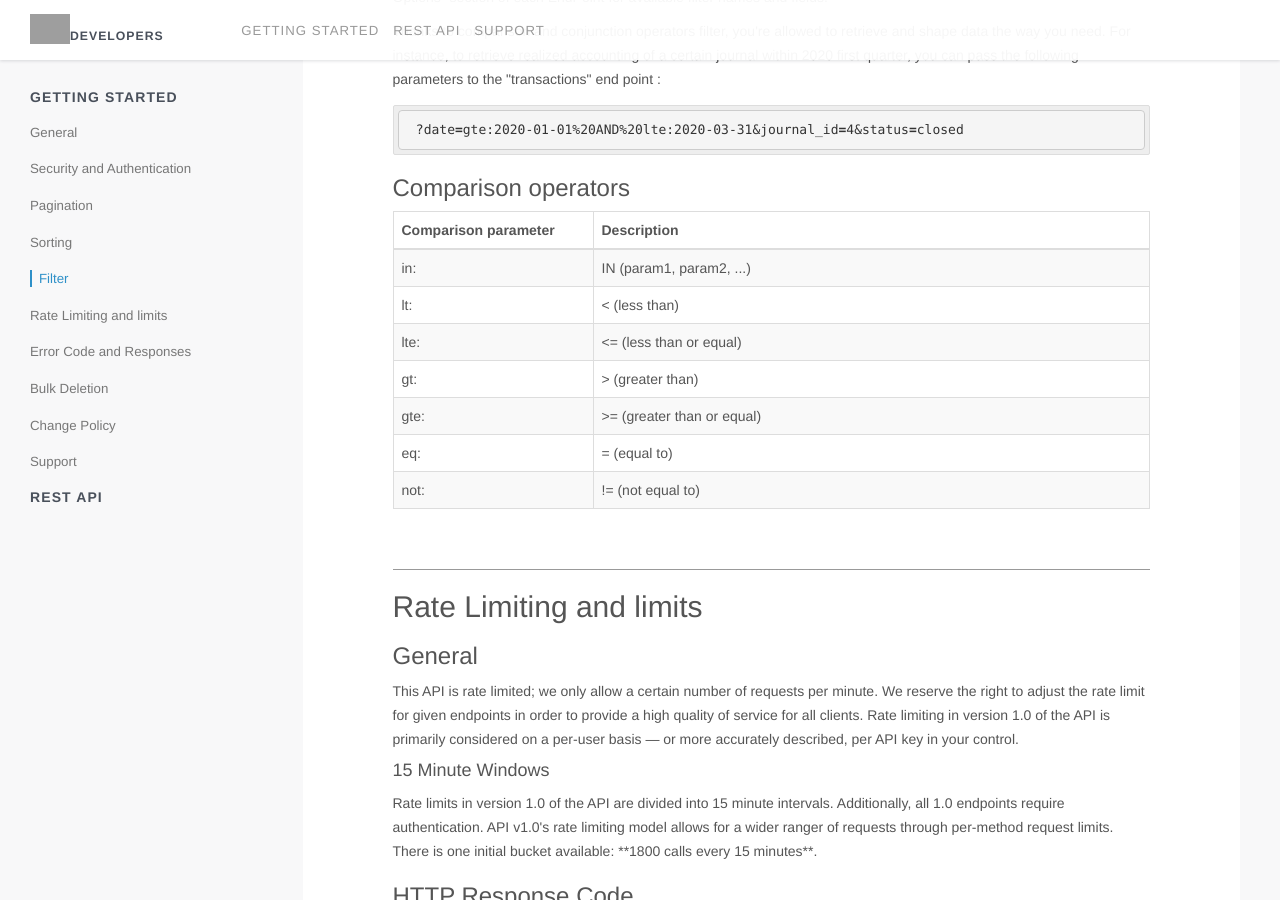
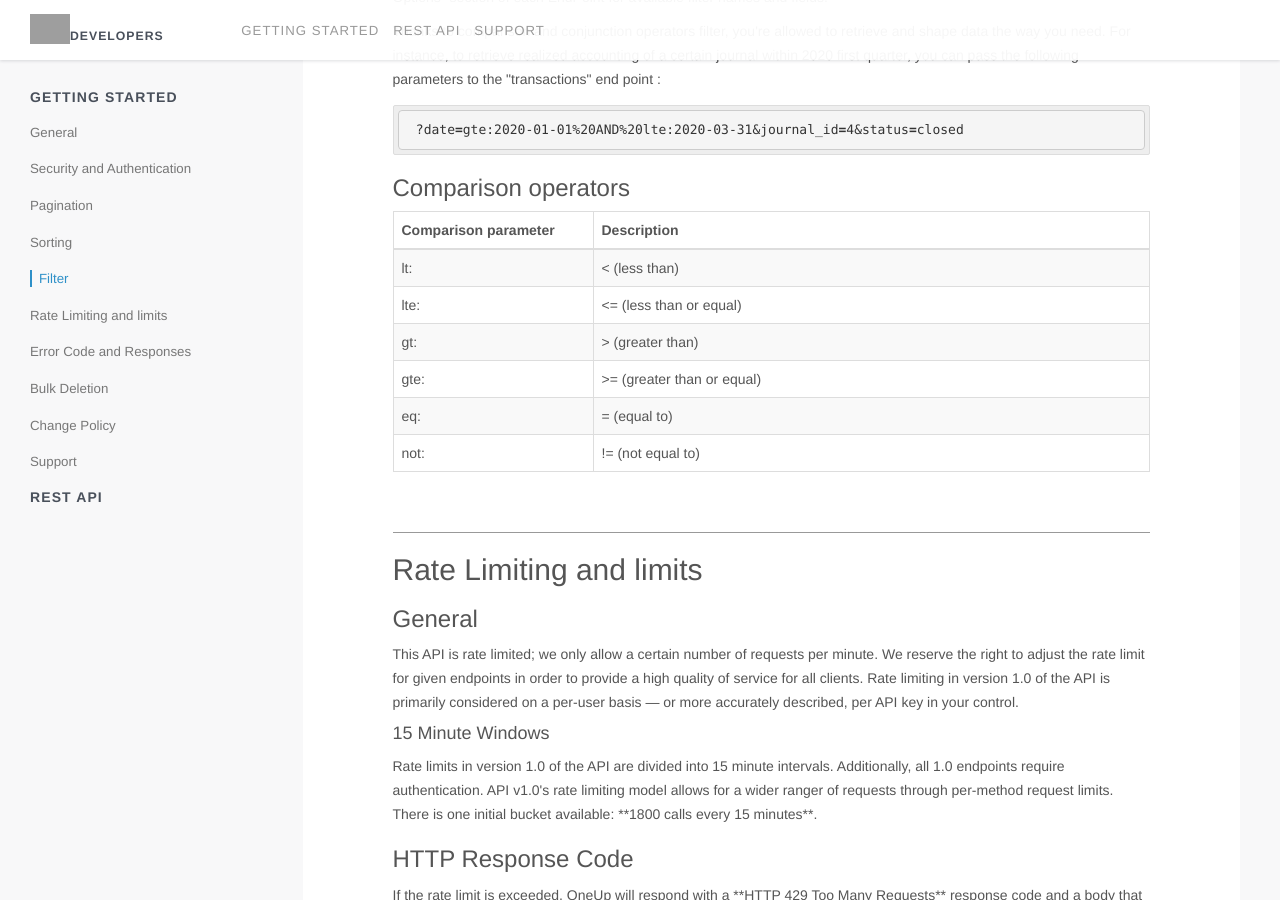
Before and after one commit to myERP/myerp.github.io, a Jekyll site: the page built from index.html, in a window 1280 px wide and 900 px high, scrolled down 3650 px. Built offline with Jekyll 4.4.1, drawn with Linux system fonts in a browser that asks for light colours; nearby versions of some CDN libraries; Markdown is read by kramdown in place of the engine named in the settings; grey boxes are pictures that could not be loaded.

Commit message:
doc: Remove IN operator

```diff
--- a/_includes/1.0/overview/filter.html
+++ b/_includes/1.0/overview/filter.html
@@ -17,10 +17,6 @@
         {% include table-header-comparison-ops.html %}
         </thead>
         <tbody>
-        <tr>
-            <td>in:</td>
-            <td>IN (param1, param2, ...)</td>
-        </tr>
         <tr>
             <td>lt:</td>
             <td>< (less than)</td>
```
